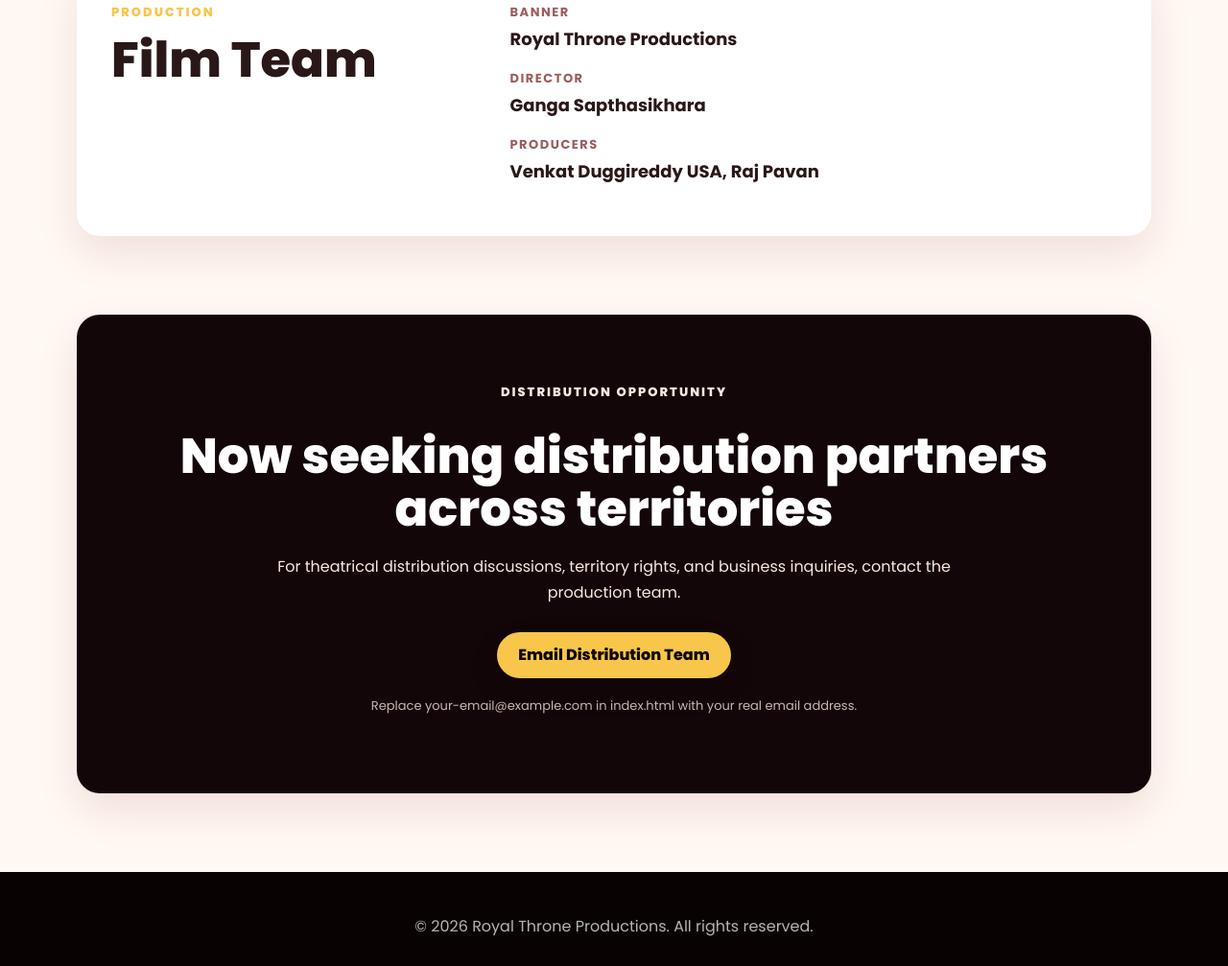
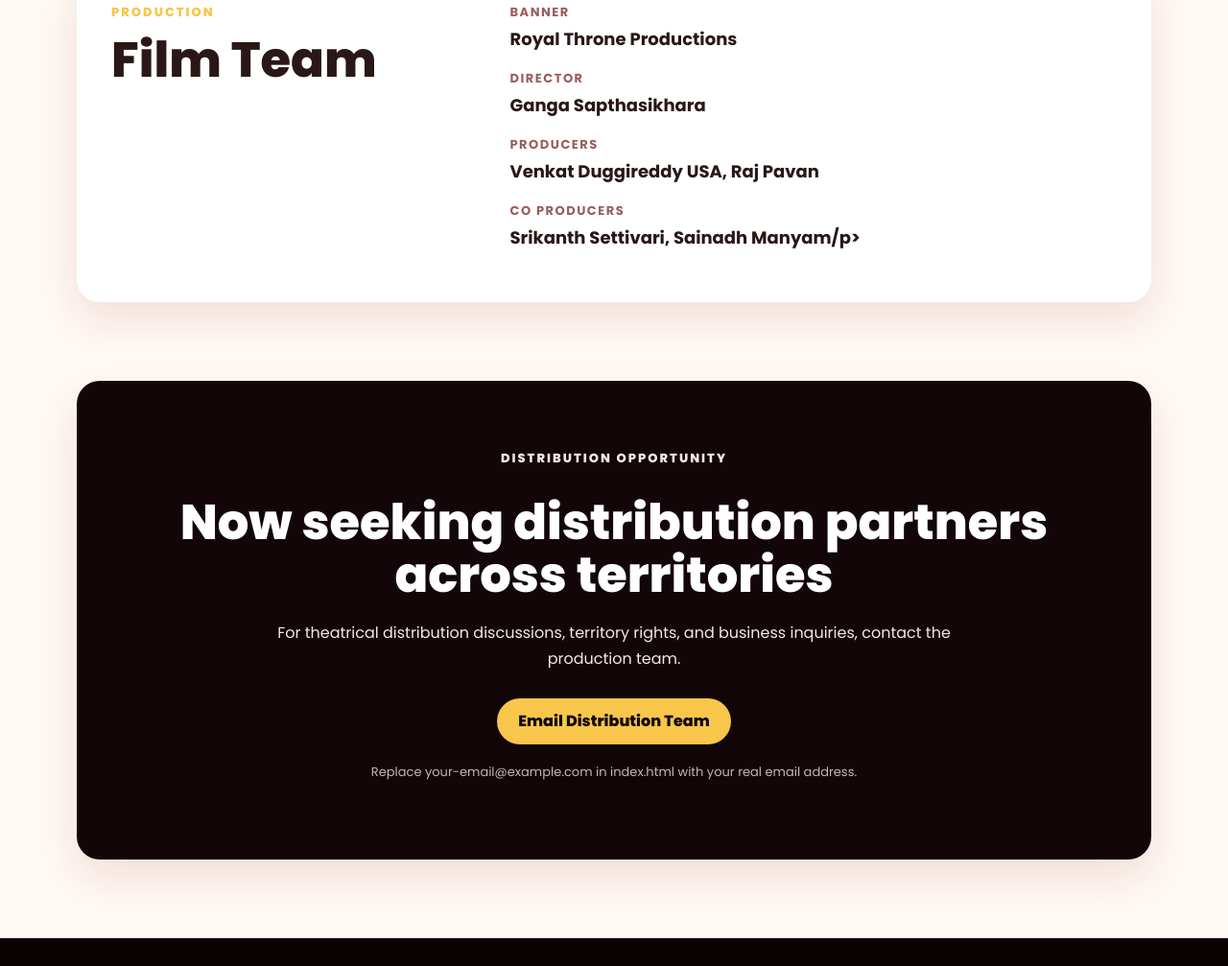
Before and after one commit to srikanthsettivari/movieproject, a plain HTML site: page index.html in a window 1280 px wide. Shown: the part 2656-3663 px from the top of the page at 96% size. Drawn offline with Linux system fonts and the light colour scheme.

Commit message:
Upated page

```diff
--- a/index.html
+++ b/index.html
@@ -112,6 +112,7 @@
           <p><span>Banner</span> Royal Throne Productions</p>
           <p><span>Director</span> Ganga Sapthasikhara</p>
           <p><span>Producers</span> Venkat Duggireddy USA, Raj Pavan</p>
+          <p><span>Co Producers</span> Srikanth Settivari, Sainadh Manyam/p></p>
         </div>
       </div>
     </section>
```
